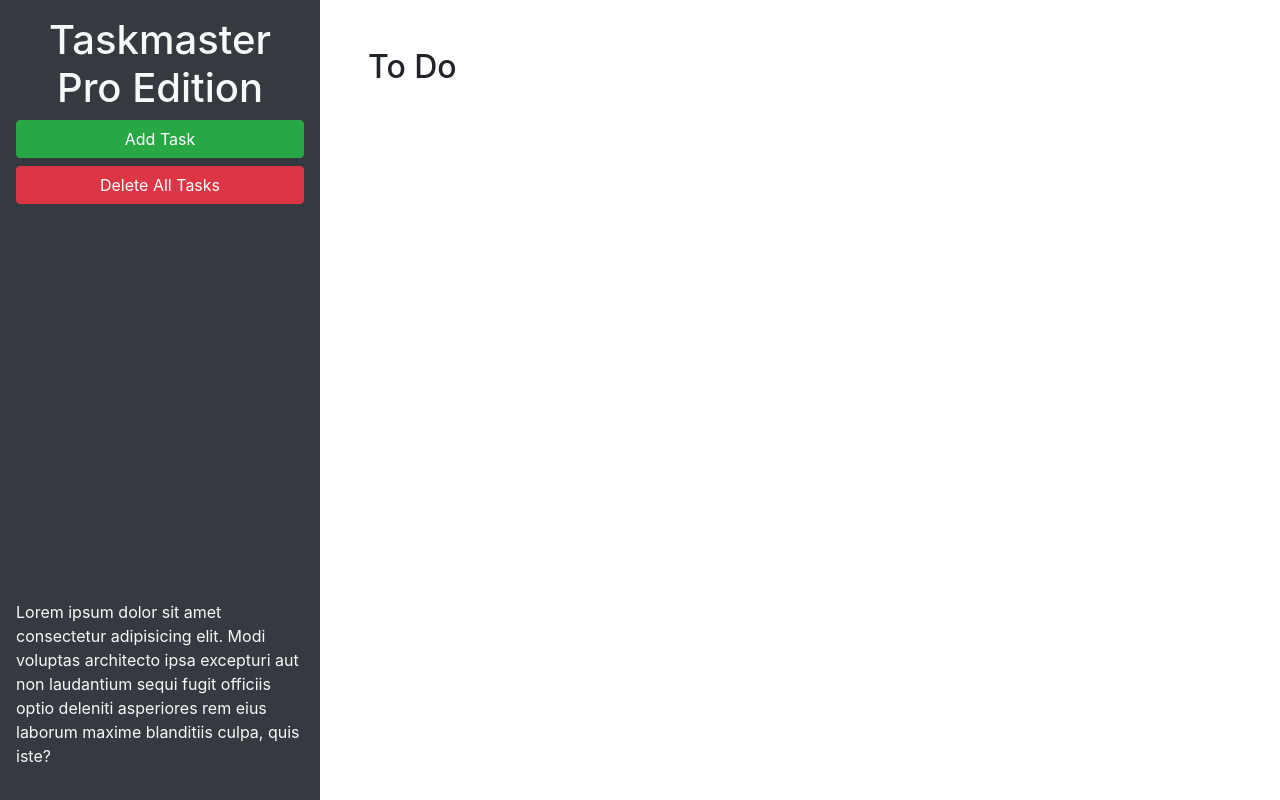
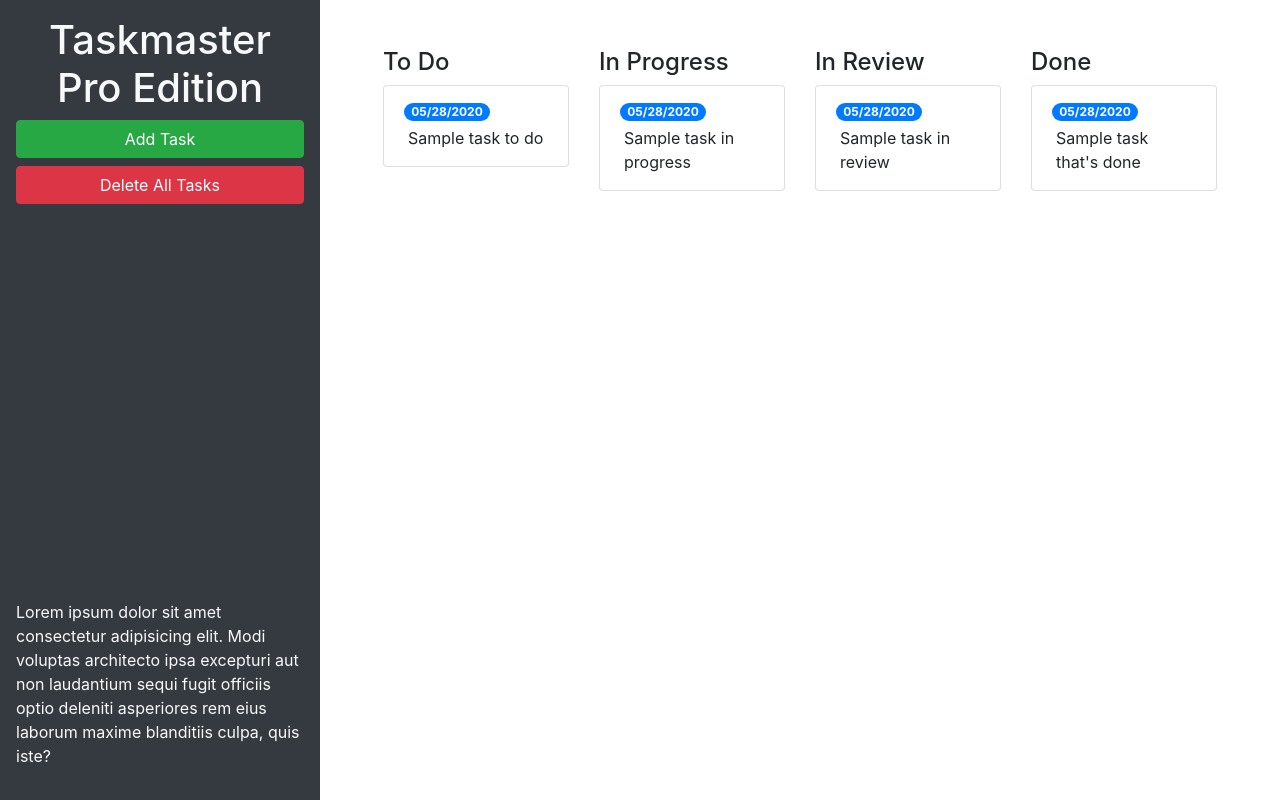
Before and after one commit to pardue95/taskmaster, a plain HTML site: page index.html in a window 1280 px wide. Drawn offline with nearby package versions, Linux system fonts and the light colour scheme.

Commit message:
saving before woring on cards

```diff
--- a/index.html
+++ b/index.html
@@ -23,10 +23,59 @@
       </p>
     </header>
     <main class="col-12 col-lg-9">
-      <div class="m-5">
-        <h2>To Do</h2>
-        <ul id="list-toDo" class="list-group"> </ul>
+
+      <div class="m-5 row justify-content-around">
+        <!-- todo start -->
+        <div class="col-12 col-md-6 col-xl-3 mb-3">
+          <h4>To Do</h4>
+          <ul id="list-toDo" class="list-group">
+          <li class="list-group-item"><span class="badge badge-primary badge-pill">05/28/2020</span>
+            <p class="m-1">Sample task to do</p>
+          </li>
+          </ul>
+
+        </div>
+        <!-- todo end -->
+        <!-- in progress start -->
+        <div class="col-12 col-md-6 col-xl-3 mb-3">
+          <h4>In Progress</h4>
+          <ul id="list-inProgress" class="list-group">
+            <li class="list-group-item">
+              <span class="badge badge-primary badge-pill">05/28/2020</span>
+              <p class="m-1">Sample task in progress</p>
+            </li>
+          </ul>
+        </div>
+        <!-- in progress end -->
+        <!-- in review start -->
+        <div class="col-12 col-md-6 col-xl-3 mb-3">
+          <h4>In Review</h4>
+          <ul id="list-inReview" class="list-group">
+            <li class="list-group-item">
+              <span class="badge badge-primary badge-pill">05/28/2020</span>
+              <p class="m-1">Sample task in review</p>
+            </li>
+          </ul>
+        </div>
+        <!-- in review end -->
+        <!-- done start -->
+        <div class="col-12 col-md-6 col-xl-3 mb-3">
+          <h4>Done</h4>
+          <ul id="list-done" class="list-group">
+            <li class="list-group-item">
+              <span class="badge badge-primary badge-pill">05/28/2020</span>
+              <p class="m-1">Sample task that's done</p>
+            </li>
+          </ul>
+        </div>
+        <!-- done end -->
       </div>
+
+
+</div>
+
+
+
     </main>
   </div>
 
```
